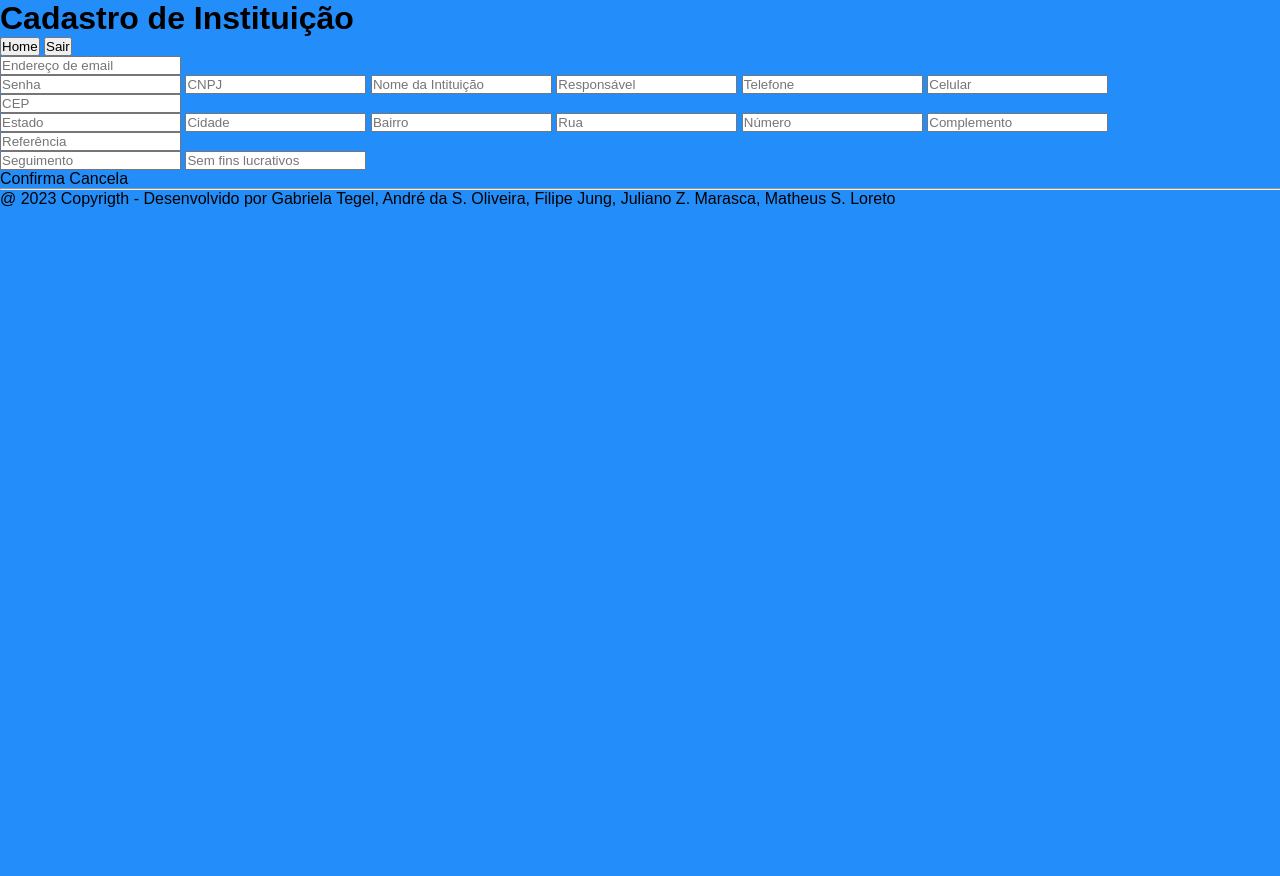
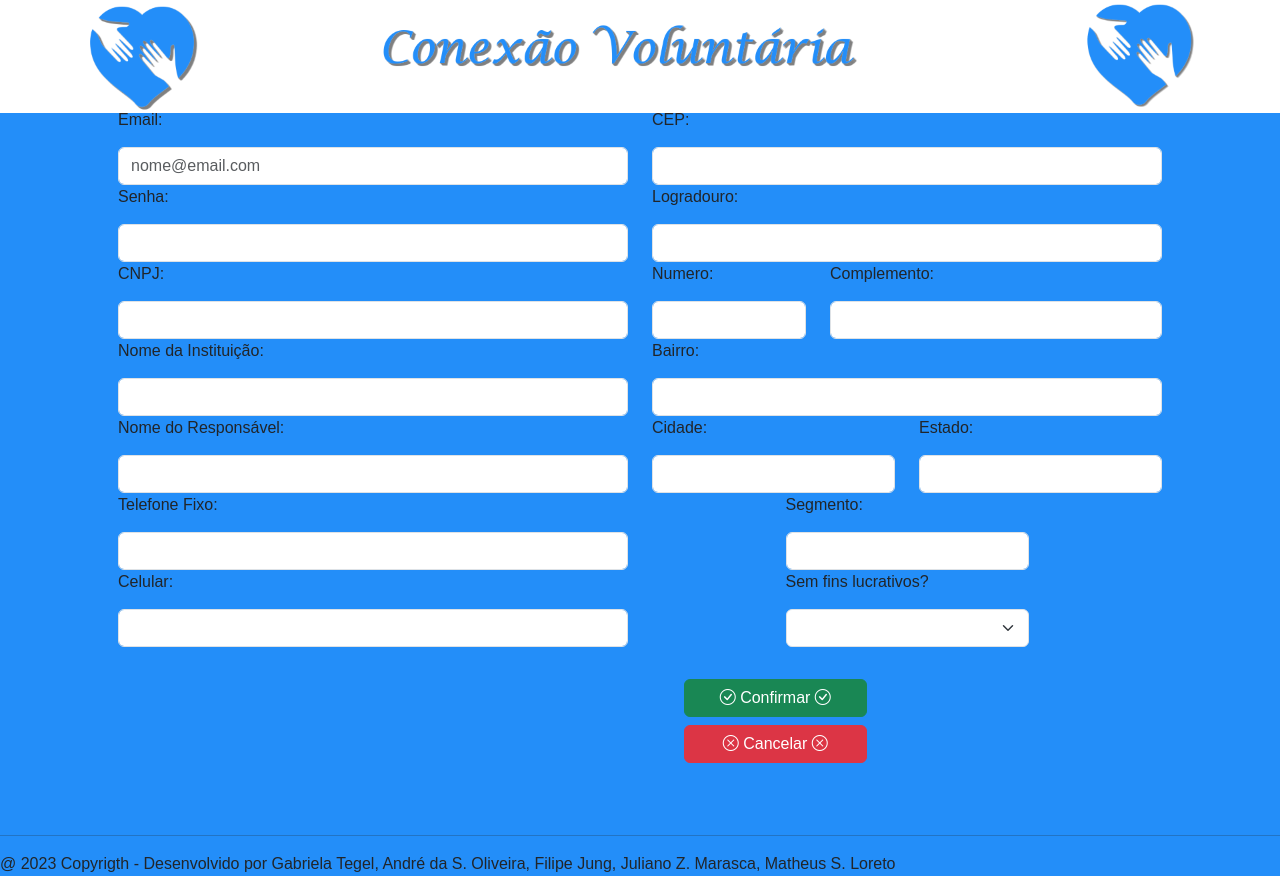
Before and after one commit to gabrielategel/conexao-voluntaria, a plain HTML site: page cadastro_instituicao.html in a window 1280 px wide. Before the commit the page ends 800 px from the top, so only its background shows below. Drawn offline with nearby package versions, Linux system fonts and the light colour scheme.

Commit message:
Changes to be committed: 	modified:   cadastro_instituicao.html 	modified:   cadastro_voluntario.html 	modified:   styles/utils.css

```diff
--- a/cadastro_instituicao.html
+++ b/cadastro_instituicao.html
@@ -5,11 +5,16 @@
     <meta charset="UTF-8">
     <meta name="viewport" content="width=device-width, initial-scale=1.0">
     <link rel="stylesheet" href="./styles/utils.css">
+    <link href="https://cdn.jsdelivr.net/npm/bootstrap@5.3.2/dist/css/bootstrap.min.css" rel="stylesheet" integrity="sha384-T3c6CoIi6uLrA9TneNEoa7RxnatzjcDSCmG1MXxSR1GAsXEV/Dwwykc2MPK8M2HN" crossorigin="anonymous">
+    <script src="https://cdn.jsdelivr.net/npm/bootstrap@5.3.2/dist/js/bootstrap.bundle.min.js" integrity="sha384-C6RzsynM9kWDrMNeT87bh95OGNyZPhcTNXj1NW7RuBCsyN/o0jlpcV8Qyq46cDfL" crossorigin="anonymous"></script>
+    <link rel="stylesheet" href="https://cdn.jsdelivr.net/npm/bootstrap-icons@1.11.1/font/bootstrap-icons.css">
     <title>Cadastro de Instituição</title>
 </head>
 <body>
     <header>
-
+        <div class="header">
+            <img id="fundoHeader" src="./images/bannerHeader.png">
+        </div>
     </header>
     <main>
         <div class="container">
@@ -24,40 +29,118 @@
                 </button>
             </div>
 
-            <div class="form1">
-                <form>
-                    <input placeholder="Endereço de email" class="text-input" type="text" id="email" name="email"><br>
-                    <input placeholder="Senha" class="text-input" type="password" id="senha" name="senha">
-                    <input placeholder="CNPJ" class="text-input" type="password" id="senha" name="senha">
-                    <input placeholder="Nome da Intituição" class="text-input" type="password" id="senha" name="senha">
-                    <input placeholder="Responsável" class="text-input" type="password" id="senha" name="senha">
-                    <input placeholder="Telefone" class="text-input" type="password" id="senha" name="senha">
-                    <input placeholder="Celular" class="text-input" type="password" id="senha" name="senha">
-                </form>
-            </div>
-
-            <div class="form2">
-                <form>
-                    <div>
-                        <input placeholder="CEP" class="text-input" type="text" id="email" name="email"><br>
-                        <input placeholder="Estado" class="text-input" type="password" id="senha" name="senha">
-                        <input placeholder="Cidade" class="text-input" type="password" id="senha" name="senha">
-                        <input placeholder="Bairro" class="text-input" type="password" id="senha" name="senha">
-                        <input placeholder="Rua" class="text-input" type="password" id="senha" name="senha">
-                        <input placeholder="Número" class="text-input" type="password" id="senha" name="senha">
-                        <input placeholder="Complemento" class="text-input" type="password" id="senha" name="senha">
-                        <input placeholder="Referência" class="text-input" type="password" id="senha" name="senha">
+            <form action="">
+                <div class="row m-2 p-3">
+                    <div class="col-sm-6">
+                        <div class="row">
+                            <div class="col-sm-12">
+                                <label for="instituicaoEmail" class="form-label">Email:</label>
+                                <input type="email" class="form-control" id="instituicaoEmail" name="instituicaoEmail" placeholder="nome@email.com">
+                            </div>
+                        </div>
+                        <div class="row">
+                            <div class="col-sm-12">
+                                <label for="instituicaoSenha" class="form-label">Senha:</label>
+                                <input type="password" class="form-control" id="instituicaoSenha" name="instituicaoSenha">
+                            </div>
+                        </div>
+                        <div class="row">
+                            <div class="col-sm-12">
+                                <label for="instituicaoCnpj" class="form-label">CNPJ:</label>
+                                <input type="text" class="form-control" id="instituicaoCnpj" name="instituicaoCnpj">
+                            </div>
+                        </div>
+                        <div class="row">
+                            <div class="col-sm-12">
+                                <label for="instituicaoNome" class="form-label">Nome da Instituição:</label>
+                                <input type="text" class="form-control" id="instituicaoNome" name="instituicaoNome">
+                            </div>
+                        </div>
+                        <div class="row">
+                            <div class="col-sm-12">
+                                <label for="instituicaoResponsavel" class="form-label">Nome do Responsável:</label>
+                                <input type="text" class="form-control" id="instituicaoResponsavel" name="instituicaoResponsavel">
+                            </div>
+                        </div>
+                        <div class="row">
+                            <div class="col-sm-12">
+                                <label for="instituicaoTelefone" class="form-label">Telefone Fixo:</label>
+                                <input type="text" class="form-control" id="instituicaoTelefone" name="instituicaoTelefone">
+                            </div>
+                        </div>
+                        <div class="row">
+                            <div class="col-sm-12">
+                                <label for="instituicaoCelular" class="form-label">Celular:</label>
+                                <input type="text" class="form-control" id="instituicaoCelular" name="instituicaoCelular">
+                            </div>
+                        </div>
                     </div>
-                    <div>
-                        <input placeholder="Seguimento" class="text-input" type="password" id="senha" name="senha">
-                        <input placeholder="Sem fins lucrativos" class="text-input" type="password" id="senha" name="senha">
+                    <div class="col-sm-6">
+                        <div class="row">
+                            <div class="col-sm-12">
+                                <label for="enderecoCEP" class="form-label">CEP:</label>
+                                <input type="text" class="form-control" id="enderecoCEP" name="enderecoCEP">
+                            </div>
+                        </div>
+                        <div class="row">
+                            <div class="col-sm-12">
+                                <label for="enderecoLogradouro" class="form-label">Logradouro:</label>
+                                <input type="text" class="form-control" id="enderecoLogradouro" name="enderecoLogradouro">
+                            </div>
+                        </div>
+                        <div class="row">
+                            <div class="col-sm-4">
+                                <label for="enderecoNumero" class="form-label">Numero:</label>
+                                <input type="text" class="form-control" id="enderecoNumero" name="enderecoNumero">
+                            </div>
+                            <div class="col-sm-8">
+                                <label for="enderecoComplemento" class="form-label">Complemento:</label>
+                                <input type="text" class="form-control" id="enderecoComplemento" name="enderecoComplemento">
+                            </div>
+                        </div>
+                        <div class="row">
+                            <div class="col-sm-12">
+                                <label for="enderecoBairro" class="form-label">Bairro:</label>
+                                <input type="text" class="form-control" id="enderecoBairro" name="enderecoBairro">
+                            </div>
+                        </div>
+                        <div class="row">
+                            <div class="col-sm-6">
+                                <label for="enderecoCidade" class="form-label">Cidade:</label>
+                                <input type="text" class="form-control" id="enderecoCidade" name="enderecoCidade">
+                            </div>
+                            <div class="col-sm-6">
+                                <label for="enderecoEstado" class="form-label">Estado:</label>
+                                <input type="text" class="form-control" id="enderecoEstado" name="enderecoEstado">
+                            </div>
+                        </div>
+                        <div class="row">
+                            <div class="col-sm-6">
+                                <div class="col-sm-12">
+                                    <label for="segmento" class="form-label">Segmento:</label>
+                                    <input type="text" class="form-control" id="segmento" name="segmento">
+                                </div>
+                                <div class="col-sm-12">
+                                    <label for="selectFinsLucatrivos" class="form-label">Sem fins lucrativos?</label>
+                                    <select class="form-select" id="selectFinsLucatrivos" name="selectFinsLucatrivos">
+                                        <option></option>
+                                        <option value="Sim">Sim</option>
+                                        <option value="Não">Não</option>
+                                    </select>
+                                </div>
+                            </div>
+                            <div class="col-sm-5 m-4">
+                                <div class="d-grid gap-2 m-2">
+                                    <button type="submit" class="btn btn-success"><i class="bi bi-check-circle"></i> Confirmar <i class="bi bi-check-circle"></i></button>
+                                </div>
+                                <div class="d-grid gap-2 m-2">
+                                    <button type="reset" class="btn btn-danger"><i class="bi bi-x-circle"></i> Cancelar <i class="bi bi-x-circle"></i></button>
+                                </div>
+                            </div>
+                        </div>
                     </div>
-
-                    <div>
-                        <a>Confirma</a>
-                        <a>Cancela</a>
-                    </div>
-                </form>
+                </div>
+             </form>
             </div>
         </div>
     </main>
--- a/styles/utils.css
+++ b/styles/utils.css
@@ -6,7 +6,7 @@
 }
 
 body {
-    background-color: #238EF9;
+    background-color: #238EF9 !important;
 }
 
 img#fundoHeader {
```
Also changed, not shown: cadastro_voluntario.html (+6 -5 lines).
